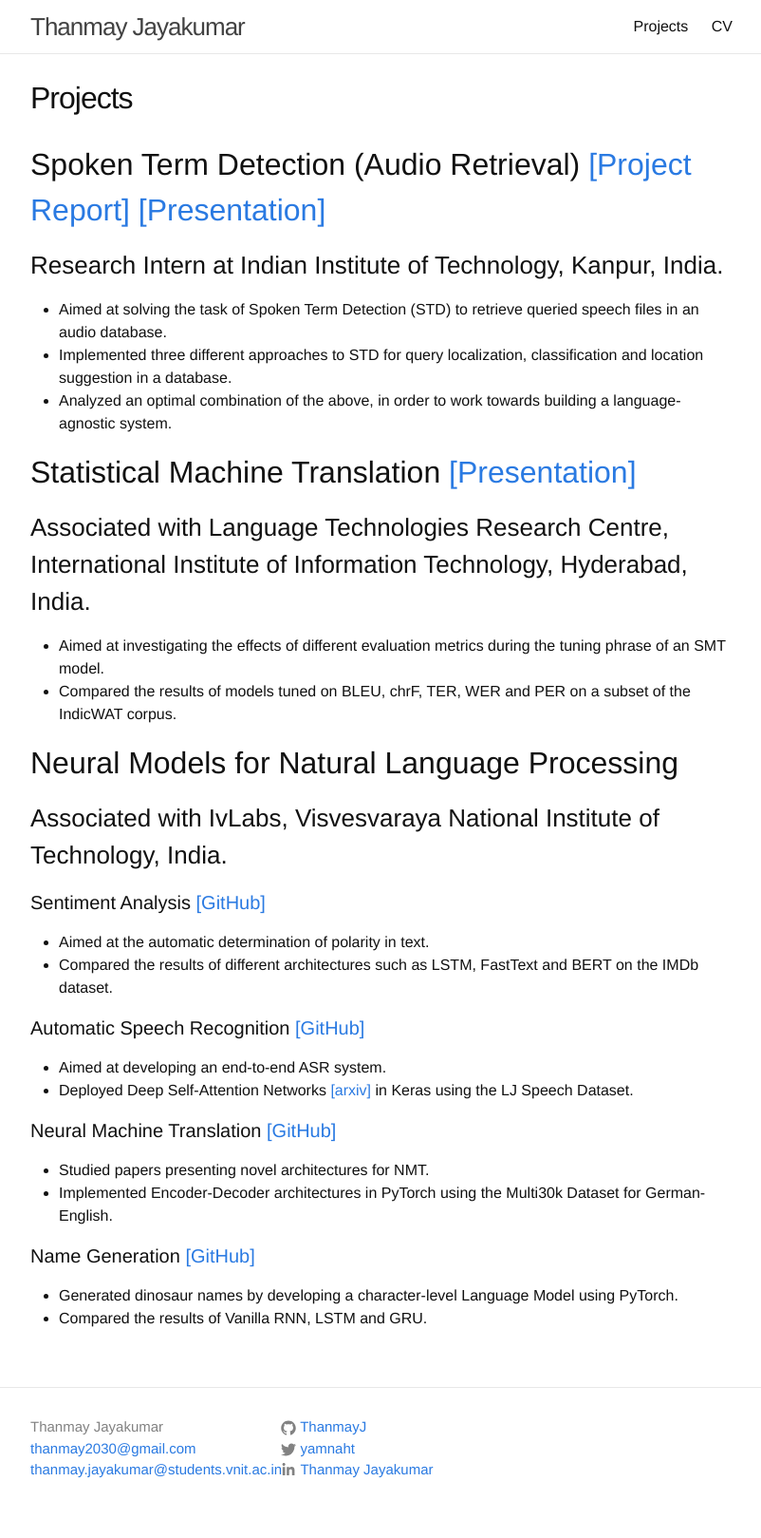
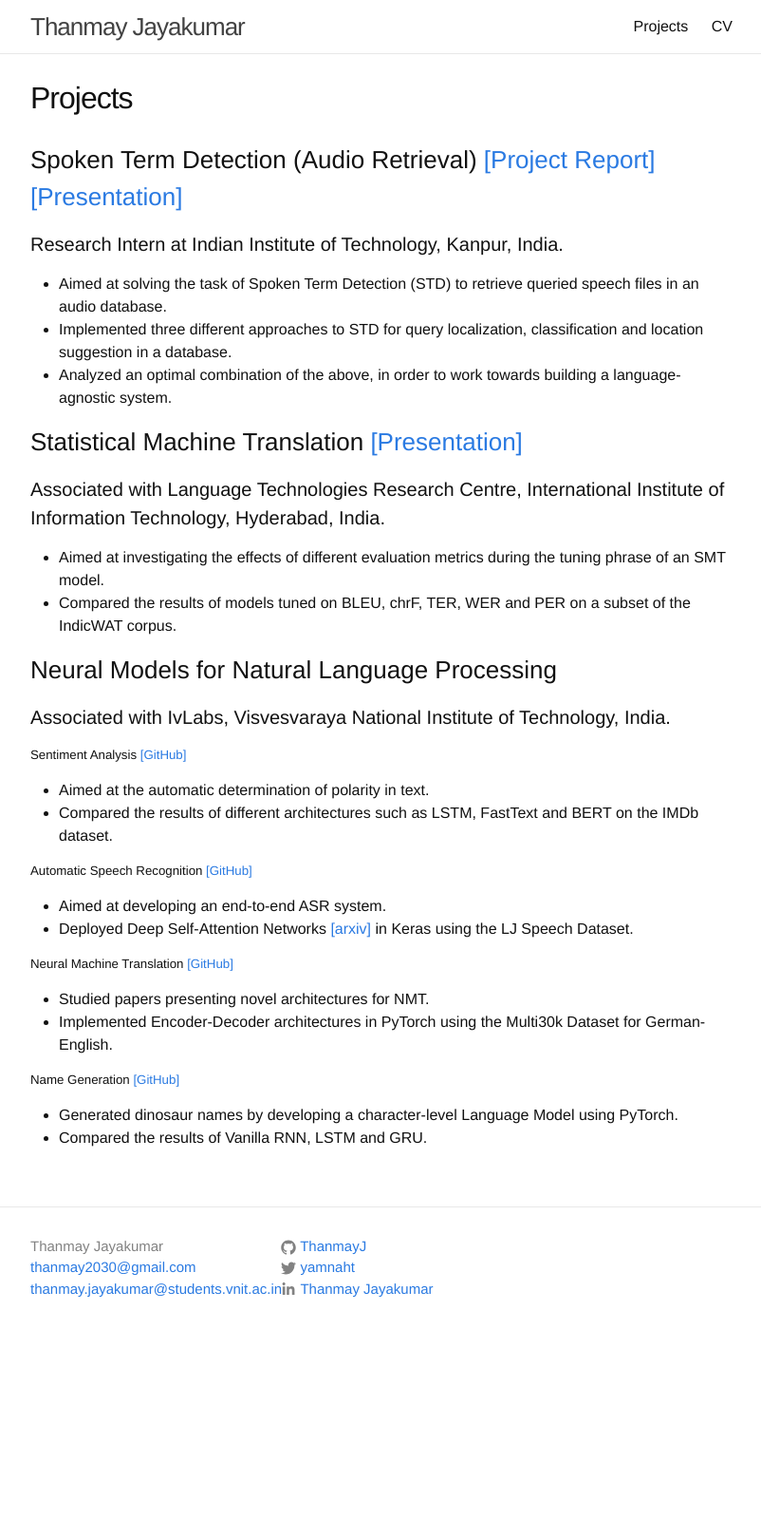
Before and after one commit to ThanmayJ/ThanmayJ.github.io, a Jekyll site: the page built from _pages/projects.md, in a window 1280 px wide. Shown: the whole page at 95% size, without its empty margins (238-1040 px from the left). Built offline with Jekyll 4.4.1, drawn with Linux system fonts in a browser that asks for light colours; comment, search, counter and statistics services are not loaded; after the commit the page ends 1428 px from its top, so only the background shows below that.

```diff
--- a/_pages/projects.md
+++ b/_pages/projects.md
@@ -5,35 +5,35 @@ permalink: /projects/
 order: 1
 ---
 
-## Spoken Term Detection (Audio Retrieval) [[Project Report]](https://drive.google.com/file/d/1R1s4v7eVY_E23BnEazHlMeAqAmnNEr43/view?usp=sharing) [[Presentation]](https://drive.google.com/file/d/10bY3bLbavWcnO55Mnepy46Sl3WTqQLdn/view?usp=share_link)
+### Spoken Term Detection (Audio Retrieval) [[Project Report]](https://drive.google.com/file/d/1R1s4v7eVY_E23BnEazHlMeAqAmnNEr43/view?usp=sharing) [[Presentation]](https://drive.google.com/file/d/10bY3bLbavWcnO55Mnepy46Sl3WTqQLdn/view?usp=share_link)
 
-### Research Intern at Indian Institute of Technology, Kanpur, India.
+#### Research Intern at Indian Institute of Technology, Kanpur, India.
   * Aimed at solving the task of Spoken Term Detection (STD) to retrieve queried speech files in an audio database.
   * Implemented three different approaches to STD for query localization, classification and location suggestion in a database.
   * Analyzed an optimal combination of the above, in order to work towards building a language-agnostic system.
 
-## Statistical Machine Translation [[Presentation]](https://drive.google.com/file/d/1ws3ViFsy404ads5mE8fe7KTQh-Peost-/view?usp=sharing)
+### Statistical Machine Translation [[Presentation]](https://drive.google.com/file/d/1ws3ViFsy404ads5mE8fe7KTQh-Peost-/view?usp=sharing)
 
-### Associated with Language Technologies Research Centre, International Institute of Information Technology, Hyderabad, India.
+#### Associated with Language Technologies Research Centre, International Institute of Information Technology, Hyderabad, India.
   * Aimed at investigating the effects of different evaluation metrics during the tuning phrase of an SMT model.
   * Compared the results of models tuned on BLEU, chrF, TER, WER and PER on a subset of the IndicWAT corpus.
 
-## Neural Models for Natural Language Processing
+### Neural Models for Natural Language Processing
 
-### Associated with IvLabs, Visvesvaraya National Institute of Technology, India.
+#### Associated with IvLabs, Visvesvaraya National Institute of Technology, India.
 
-#### Sentiment Analysis [[GitHub]](https://github.com/IvLabs/Natural-Language-Processing/tree/master/text_classification)
+##### Sentiment Analysis [[GitHub]](https://github.com/IvLabs/Natural-Language-Processing/tree/master/text_classification)
 * Aimed at the automatic determination of polarity in text.
 * Compared the results of different architectures such as LSTM, FastText and BERT on the IMDb dataset.
 
-#### Automatic Speech Recognition [[GitHub]](https://github.com/ThanmayJ/automatic-speech-recognition)
+##### Automatic Speech Recognition [[GitHub]](https://github.com/ThanmayJ/automatic-speech-recognition)
 * Aimed at developing an end-to-end ASR system.
 * Deployed Deep Self-Attention Networks [[arxiv]](https://arxiv.org/pdf/1904.13377.pdf) in Keras using the LJ Speech Dataset.
 
-#### Neural Machine Translation [[GitHub]](https://github.com/IvLabs/Natural-Language-Processing/tree/master/neural_machine_translation#summary)
+##### Neural Machine Translation [[GitHub]](https://github.com/IvLabs/Natural-Language-Processing/tree/master/neural_machine_translation#summary)
 * Studied papers presenting novel architectures for NMT.
 * Implemented Encoder-Decoder architectures in PyTorch using the Multi30k Dataset for German-English.
 
-#### Name Generation [[GitHub]](https://github.com/IvLabs/Natural-Language-Processing/tree/master/char_rnns#summary)
+##### Name Generation [[GitHub]](https://github.com/IvLabs/Natural-Language-Processing/tree/master/char_rnns#summary)
 * Generated dinosaur names by developing a character-level Language Model using PyTorch.
 * Compared the results of Vanilla RNN, LSTM and GRU.
```
